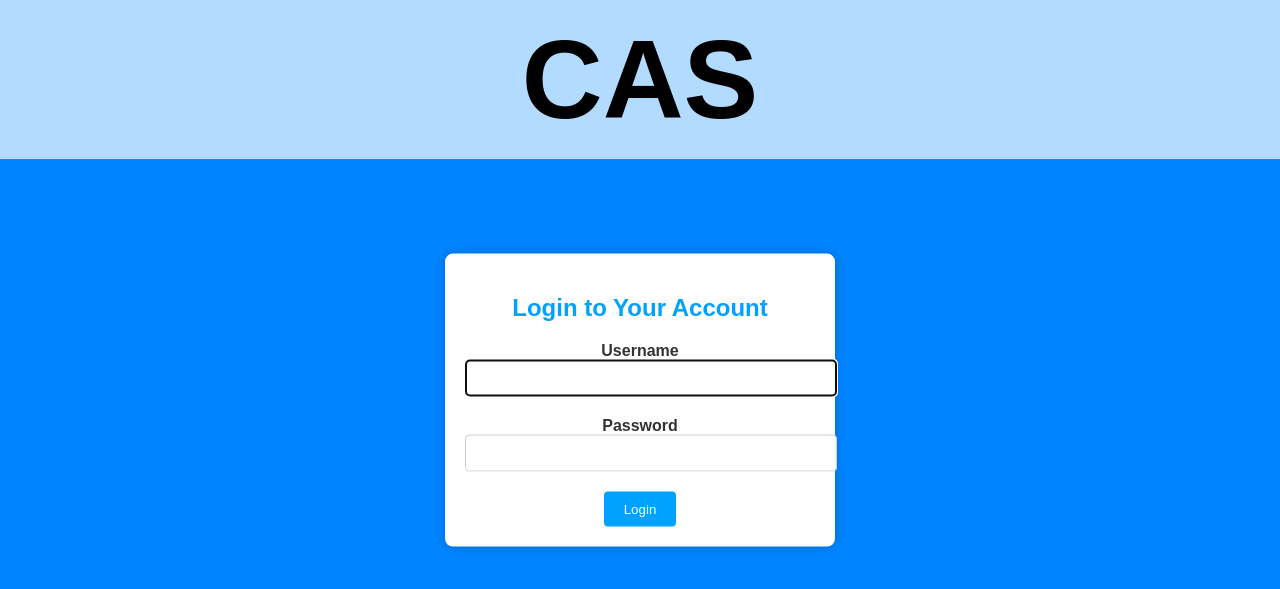
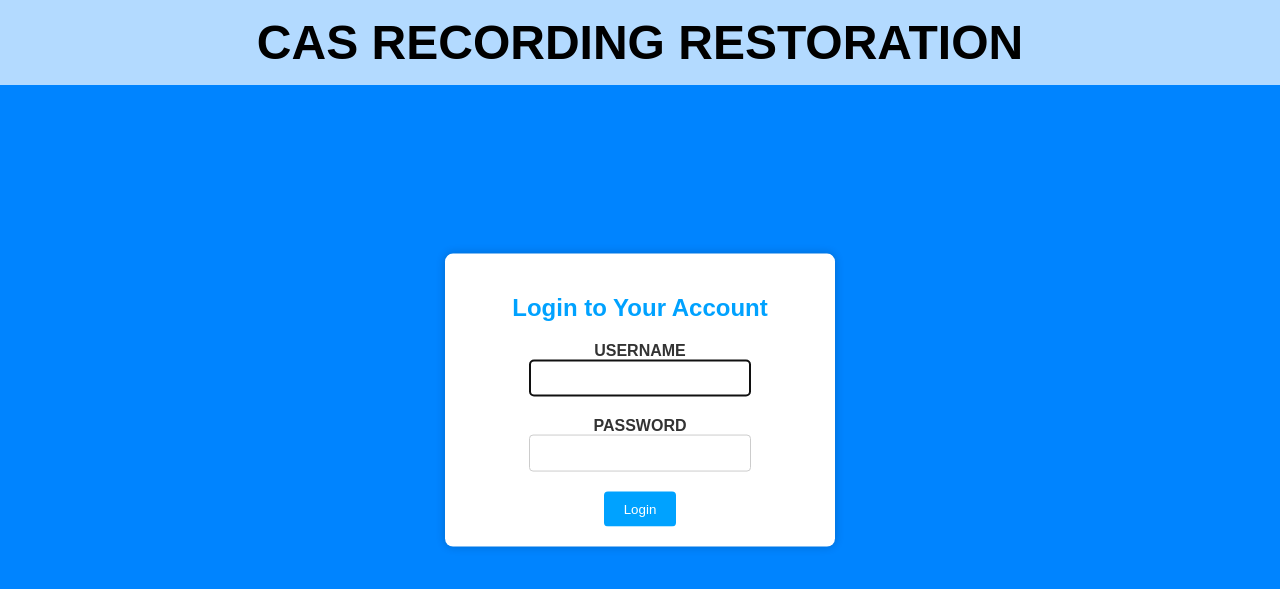
Before and after one commit to Vikascoditas/restoration, a Django app: page / in a window 1280 px wide. Shown: the top 589 px of the page. Run offline with Django 4.2, Linux system fonts and the light colour scheme.

```diff
--- a/templates/accounts/home.html
+++ b/templates/accounts/home.html
@@ -18,7 +18,7 @@
         }
 
         .company-name {
-            font-size: 7em;
+            font-size: 3em;
             color: #ffffff;
             font-weight: bold;
             position: absolute;
@@ -75,7 +75,7 @@
     </style>
 </head>
 <body>
-    <div class="company-name">CAS</div>
+    <div class="company-name">CAS RECORDING RESTORATION</div>
     <form method="POST" class="post-form" enctype="multipart/form-data">
         {% csrf_token %}
         <h2>Upload a File</h2>
--- a/templates/accounts/login.html
+++ b/templates/accounts/login.html
@@ -68,7 +68,7 @@
         }
 
         .company-name {
-            font-size: 7em; /* Increased font size */
+            font-size: 3em; /* Increased font size */
             color: #000000; /* Black color */
             font-weight: bold;
             position: absolute;
@@ -83,17 +83,27 @@
     </style>
 </head>
 <body>
-    <div class="company-name">CAS</div>
+    <div class="company-name">CAS RECORDING RESTORATION</div>
     <div class="login-container">
         <h2>Login to Your Account</h2>
         <form method="POST">
             {% csrf_token %}
+            <style>
+               #id_username {
+                   width: 200px;
+               }
+           </style>
             <div class="form-group">
-                <label for="id_username">Username</label>
+                <label for="id_username">USERNAME</label>
                 {{ form.username }}
             </div>
+            <style>
+               #id_password {
+                   width: 200px;
+               }
+           </style>
             <div class="form-group">
-                <label for="id_password">Password</label>
+                <label for="id_password">PASSWORD</label>
                 {{ form.password }}
             </div>
             <button type="submit" class="login-button">Login</button>
--- a/templates/accounts/logout.html
+++ b/templates/accounts/logout.html
@@ -20,7 +20,7 @@
     }
 
     .company-name {
-        font-size: 7em;
+        font-size: 3em;
         color: #ffffff;
         font-weight: bold;
         position: absolute;
@@ -73,7 +73,7 @@
     }
 </style>
 
-<div class="company-name">CAS</div>
+<div class="company-name">CAS RECORDING RESTORATION</div>
 <div class="container">
     <div class="content-box">
         {% if user.is_authenticated %}
--- a/templates/accounts/success.html
+++ b/templates/accounts/success.html
@@ -18,7 +18,7 @@
         }
 
         .company-name {
-            font-size: 7em;
+            font-size: 3em;
             color: #ffffff;
             font-weight: bold;
             position: absolute;
@@ -51,7 +51,7 @@
     </style>
 </head>
 <body>
-    <div class="company-name">CAS</div>
+    <div class="company-name">CAS RECORDING RESTORATION</div>
     <div class="success-box">
         <h1>Success!</h1>
         <p>Your Restoration was successful.</p>
```
Also changed, not shown: db.sqlite3, 1 other file.
